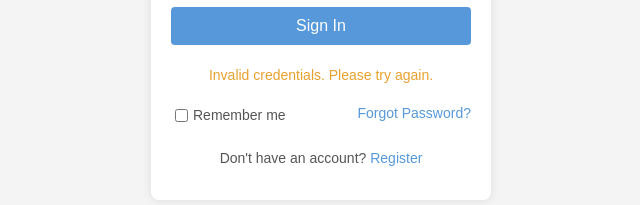
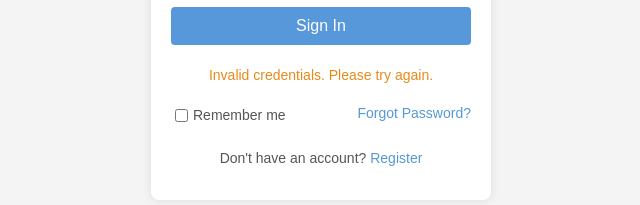
Before and after one commit to angeelrr/angeelrr.github.io, a plain HTML site: page login/index.html in a window 1280 px wide. Both pictures are taken after typing "Sample", "Sample123" into the empty fields and a click on the button "Sign In". Shown: the part 397-602 px from the top of the page, 319-959 px from the left. Drawn offline with Linux system fonts and the light colour scheme.

Commit message:
Update index.html

```diff
--- a/login/index.html
+++ b/login/index.html
@@ -16,7 +16,7 @@
       <input type="password" id="password" class="login-input" placeholder="Password" autocomplete="password">
     </div>
     <button type="submit" class="login-button" id="signInButton">Sign in</button>
-    <p class="error-message" id="error-message" style="color: #e8a12c; display: none;">Invalid credentials. Please try again.</p>
+    <p class="error-message" id="error-message">Invalid credentials. Please try again.</p>
     <div class="additional-options">
       <label class="remember-me-label">
         <input type="checkbox" class="remember-me-checkbox" id="rememberMe"> Remember me
```
